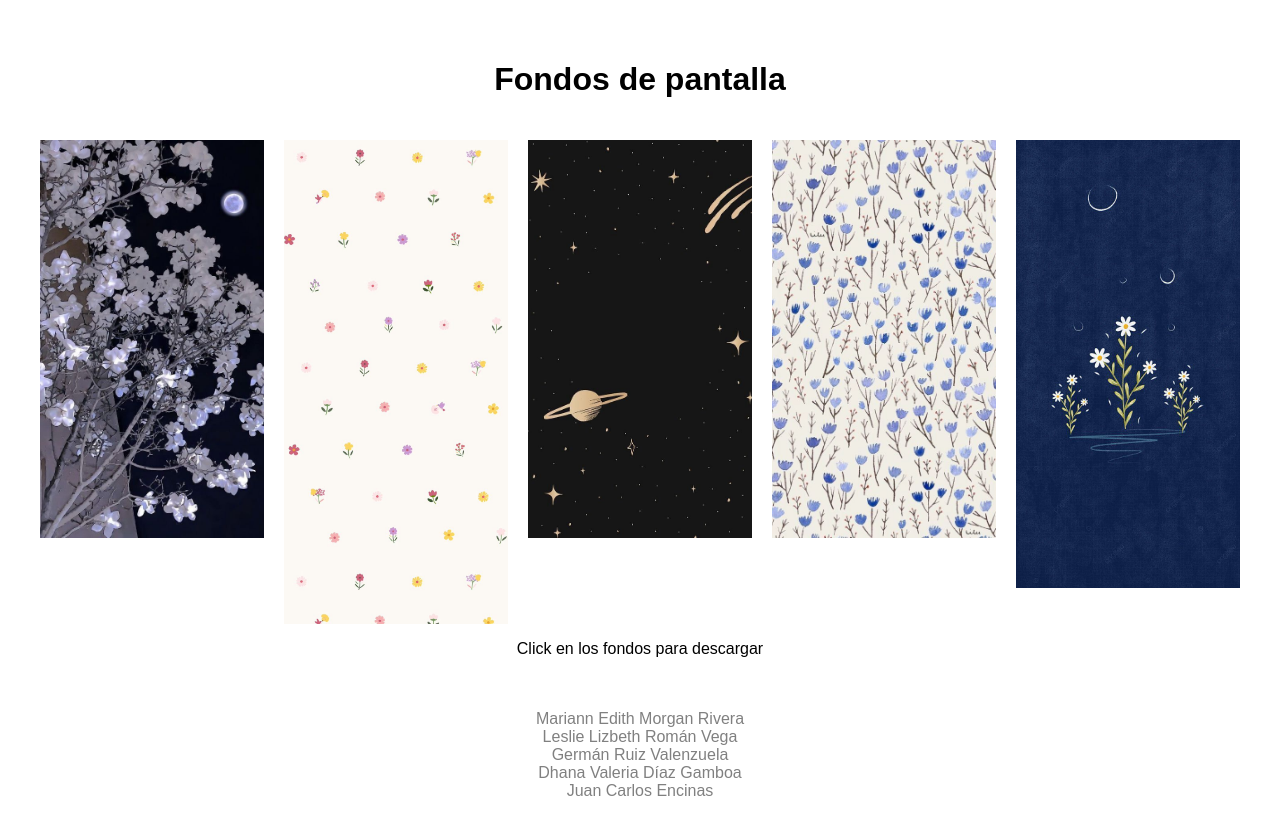
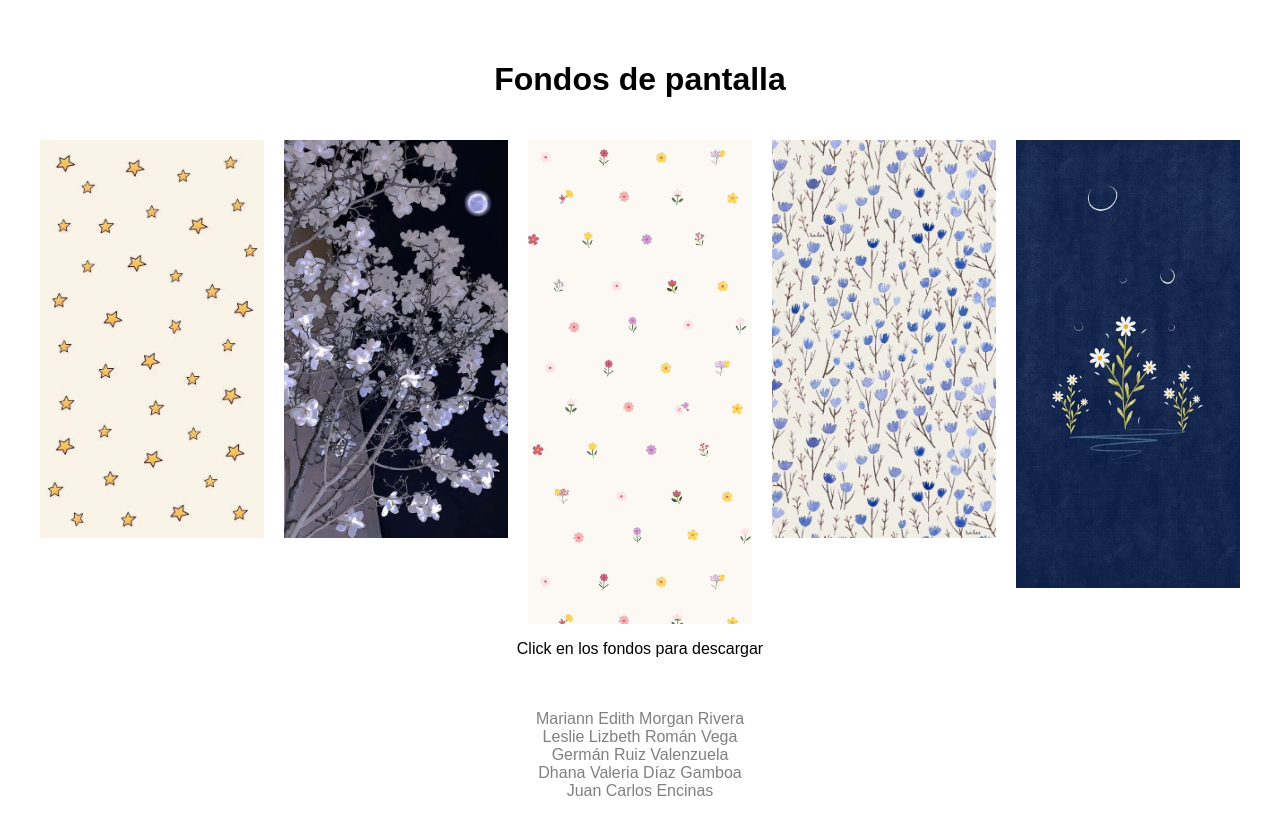
Before and after one commit to lazysvs/trabajocd, a plain HTML site: page index.html in a window 1280 px wide. Drawn offline with Linux system fonts and the light colour scheme; files whose address does not match are found by name.

Commit message:
Add files via upload

```diff
--- a/index.html
+++ b/index.html
@@ -55,11 +55,11 @@
         </div>
 
         <div class="gallery">
-            <img src="C:\Users\lol54\OneDrive\Escritorio\MARIANN HTML\Imagen de WhatsApp 2023-11-26 a las 22.57.32_399286bf.jpg" alt="Wallpaper 1">
-            <img src="C:\Users\lol54\OneDrive\Escritorio\MARIANN HTML\Imagen de WhatsApp 2023-11-26 a las 22.57.45_f3e67838.jpg" alt="Wallpaper 2">
-            <img src="C:\Users\lol54\OneDrive\Escritorio\MARIANN HTML\Imagen de WhatsApp 2023-11-26 a las 22.58.14_1e487b41.jpg" alt="Wallpaper 3">
-            <img src="C:\Users\lol54\OneDrive\Escritorio\MARIANN HTML\Imagen de WhatsApp 2023-11-26 a las 22.59.28_08dff8ef.jpg" alt="Wallpaper 4">
-            <img src="C:\Users\lol54\OneDrive\Escritorio\MARIANN HTML\Imagen de WhatsApp 2023-11-26 a las 22.59.32_f1322824.jpg" alt="Wallpaper 5">
+            <img src="trabajocd\wallpapers\channels4_profile.jpg" alt="Wallpaper 1">
+            <img src="trabajocd\wallpapers\Imagen de WhatsApp 2023-11-26 a las 22.57.32_399286bf.jpg" alt="Wallpaper 2">
+            <img src="trabajocd\wallpapers\Imagen de WhatsApp 2023-11-26 a las 22.57.45_f3e67838.jpg" alt="Wallpaper 3">
+            <img src="trabajocd\wallpapers\Imagen de WhatsApp 2023-11-26 a las 22.59.28_08dff8ef.jpg" alt="Wallpaper 4">
+            <img src="trabajocd\wallpapers\Imagen de WhatsApp 2023-11-26 a las 22.59.32_f1322824.jpg" alt="Wallpaper 5">
         </div>
 
         <p style="text-align: center;">Click en los fondos para descargar</p>
```
Also changed, not shown: wallpapers/Imagen de WhatsApp 2023-11-26 a las 22.57.32_399286bf.jpg (added), wallpapers/Imagen de WhatsApp 2023-11-26 a las 22.57.45_f3e67838.jpg (added), wallpapers/Imagen de WhatsApp 2023-11-26 a las 22.58.14_1e487b41.jpg (added), wallpapers/Imagen de WhatsApp 2023-11-26 a las 22.59.28_08dff8ef.jpg (added), wallpapers/Imagen de WhatsApp 2023-11-26 a las 22.59.32_f1322824.jpg (added), wallpapers/channels4_profile.jpg (added).
